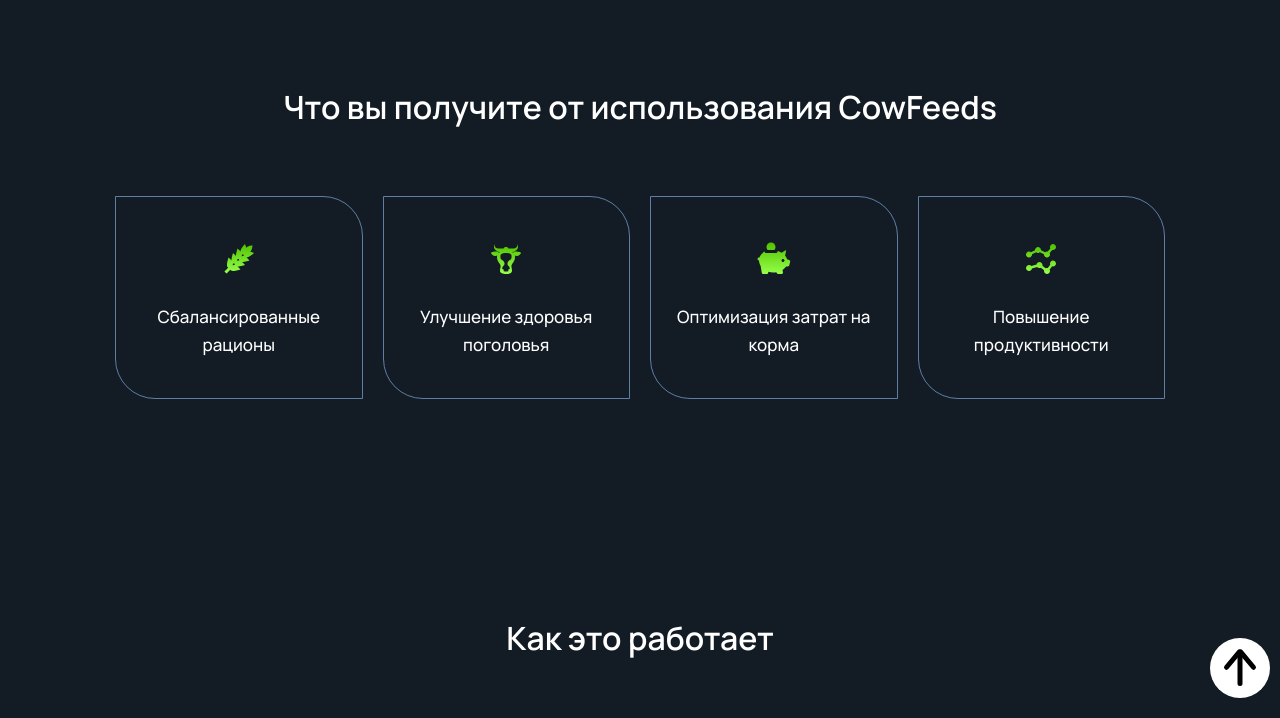
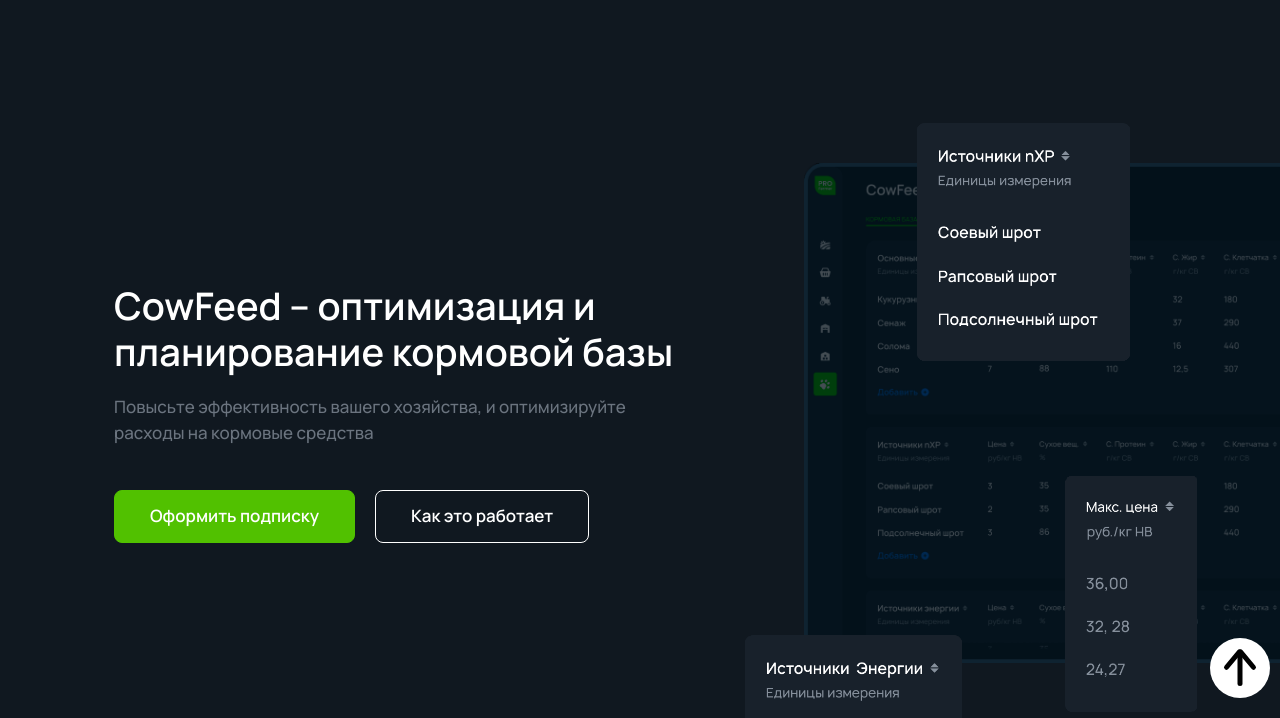
Before and after one commit to dakishimete/cowfeed-repo, a website: page #src/index.html in a window 1280 px wide. Shown: the part 82-800 px from the top of the page. Drawn offline with nearby package versions, Linux system fonts and the light colour scheme; files that its build step writes are made by us from their sources.

Commit message:
hero wide

```diff
--- /dev/null
+++ b/#src/_hero.html
@@ -0,0 +1,27 @@
+<div class="hero">
+    <div class="hero__col hero__col--text">
+        <div class="hero__text hero-text">
+            <div class="hero-text__title">CowFeed – оптимизация и планирование кормовой базы</div>
+            <div class="hero-text__desc">Повысьте эффективность вашего хозяйства, и оптимизируйте расходы на кормовые средства</div>
+            <div class="hero-text__btns">
+                <div class="hero-text__btn hero-text__btn--buy">Оформить подписку</div>
+                <div class="hero-text__btn hero-text__btn--how">Как это работает</div>
+            </div>
+        </div>
+    </div>
+    <div class="hero__col hero__col--img">
+        <div class="hero__img hero-img">
+            <div class="hero-img__main">
+                <img src="./img/hero/hero-main.png" alt="">
+            </div>
+            <div class="hero-img__overlays">
+                <div class="hero-img__overlay hero-img__overlay--1">
+                    <img src="./img/hero/hero-overlay-1.png" alt="">
+                </div>
+                <div class="hero-img__overlay hero-img__overlay--2">
+                    <img src="./img/hero/hero-overlay-2.png" alt="">
+                </div>
+            </div>
+        </div>
+    </div>
+</div>
--- a/#src/index.html
+++ b/#src/index.html
@@ -12,6 +12,7 @@
 <body>
     @@include('_header.html')
     <main class="main">
+        @@include('_hero.html')
         @@include('_benefits.html')
         @@include('_features.html')
         @@include('_consumers.html')
--- a/#src/scss/benefits.scss
+++ b/#src/scss/benefits.scss
@@ -16,7 +16,7 @@
     }
 
     @include media(">=wide") {
-        padding: 100px 0 100px;
+        padding: 200px 0 100px;
     }
 
     &__title {
--- /dev/null
+++ b/#src/scss/hero.scss
@@ -0,0 +1,125 @@
+.hero {
+    width: 100%;
+    background-color: #101820;
+    display: flex;
+    align-items: center;
+    height: calc(100vh - 70px);
+    padding-top: 100px;
+    min-height: 750px;
+
+    &__col {
+        &--text {
+            flex: 0 0 55%;
+        }
+
+        &--img {
+
+        }
+    }
+
+    &-text {
+        max-width: 650px;
+        padding-right: 10px;
+        padding-left: 60px;
+        margin-left: auto;
+
+        &__title {
+            color: #fff;
+            font-weight: 600;
+            font-size: 38px;
+            line-height: 1.2;
+            margin-bottom: 20px;
+        }
+
+        &__desc {
+            color: var(--color-text-grey);
+            font-size: 17px;
+            font-weight: 500;
+            margin-bottom: 45px;
+            line-height: 1.5;
+        }
+
+        &__btns {
+            display: flex;
+        }
+
+        &__btn {
+            padding: 15px 35px;
+            color: #fff;
+            border-radius: 8px;
+            font-size: 17px;
+            font-weight: 600;
+            line-height: 1.2;
+            border: 1px solid;
+            cursor: pointer;
+            transition: all 0.5s ease;
+            margin-right: 20px;
+            margin-bottom: 0;
+            text-align: left;
+            border-color: #fff;
+
+            &:last-child {
+                margin-right: 0;
+            }
+
+            &:hover {
+                background-color: #fff;
+                color: #101820;
+            }
+
+            &--buy {
+                background-color: var(--color-green);
+                border-color: var(--color-green);
+
+                &:hover {
+                    background-color: var(--color-green-light);
+                    color: #fff;
+                }
+            }
+        }
+    }
+
+    &-img {
+        margin-left: 100px;
+        position: relative;
+
+        &__main {
+            height: 500px;
+
+            img {
+                height: 100%;
+                object-fit: contain;
+            }
+        }
+
+        &__overlays {
+            position: absolute;
+            top: 0;
+            left: 0;
+            width: 100%;
+            height: 500px;
+            height: 100%;
+        }
+
+        &__overlay {
+            &--1 {
+                height: 750px;
+                position: absolute;
+                top: -8%;
+                left: -7%;
+            }
+
+            &--2 {
+                height: 750px;
+                position: absolute;
+                top: -20%;
+                left: 65%;
+            }
+
+            img {
+                height: 100%;
+                object-fit: contain;
+            }
+        }
+    }
+}
--- a/#src/scss/style.scss
+++ b/#src/scss/style.scss
@@ -94,6 +94,7 @@
 
 
 @import "header";
+@import "hero";
 @import "benefits";
 @import "features";
 @import "consumers";
```
Also changed, not shown: #src/img/hero/hero-main.png (added), #src/img/hero/hero-overlay-1 - копия.png (added), #src/img/hero/hero-overlay-1.png (added), #src/img/hero/hero-overlay-2 - копия.png (added), #src/img/hero/hero-overlay-2.png (added).
